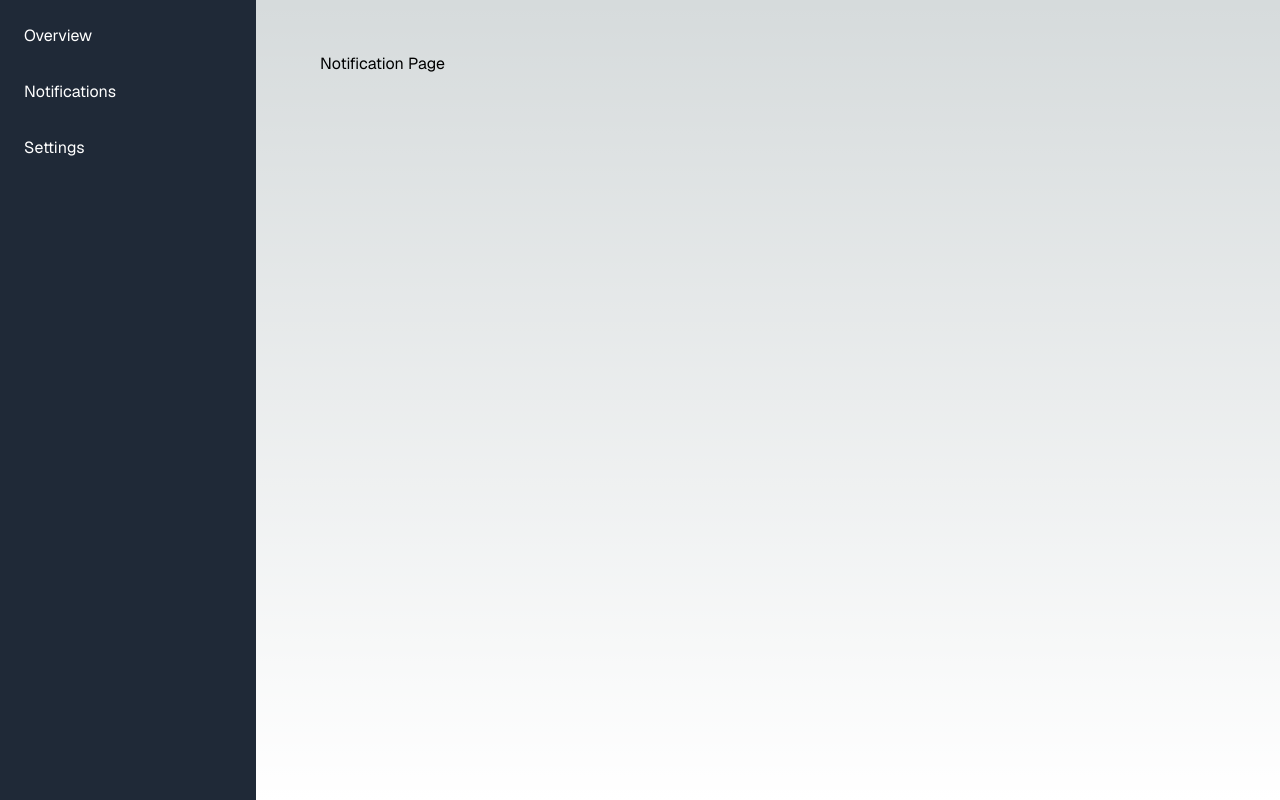
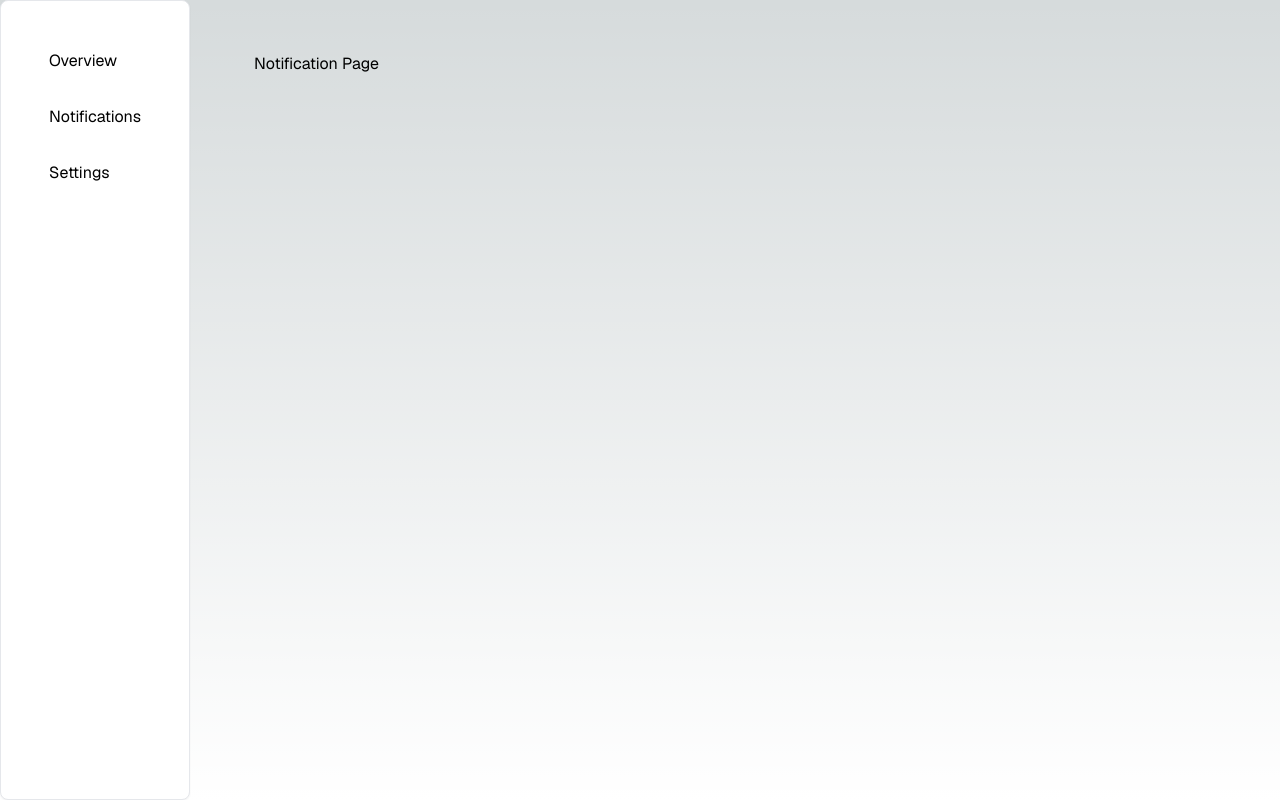
Before and after one commit to mihamieat/gpac-ui, a Next.js app: page /notifications in a window 1280 px wide. Built offline with nearby package versions, Linux system fonts and the light colour scheme.

Commit message:
feat: add card component

```diff
--- /dev/null
+++ b/src/components/Card/index.tsx
@@ -0,0 +1,36 @@
+// Tremor Card [v0.0.2]
+
+import React from "react";
+import { Slot } from "@radix-ui/react-slot";
+
+import { cx } from "@/lib/utils";
+
+interface CardProps extends React.ComponentPropsWithoutRef<"div"> {
+  asChild?: boolean;
+}
+
+const Card = React.forwardRef<HTMLDivElement, CardProps>(
+  ({ className, asChild, ...props }, forwardedRef) => {
+    const Component = asChild ? Slot : "div";
+    return (
+      <Component
+        ref={forwardedRef}
+        className={cx(
+          // base
+          "relative w-full rounded-lg border p-6 text-left shadow-sm",
+          // background color
+          "bg-white dark:bg-[#090E1A]",
+          // border color
+          "border-gray-200 dark:border-gray-900",
+          className,
+        )}
+        tremor-id="tremor-raw"
+        {...props}
+      />
+    );
+  },
+);
+
+Card.displayName = "Card";
+
+export { Card, type CardProps };
--- a/src/components/Sidebar/index.tsx
+++ b/src/components/Sidebar/index.tsx
@@ -1,8 +1,10 @@
 import Link from "next/link";
+import { Card } from "@/components/Card";
 
 export default function Sidebar() {
   return (
-    <div className="h-screen w-64 bg-gray-800 text-white">
+    <div className="h-screen">
+      <Card className="h-screen">
         <nav className="flex flex-col p-4">
           <Link className="mb-4 p-2 rounded hover:bg-gray-700" href="/overview">
             Overview
@@ -17,6 +19,7 @@ export default function Sidebar() {
             Settings
           </Link>
         </nav>
+      </Card>
     </div>
   );
 }
```
Lines whose indentation alone changed are shown as unchanged.
